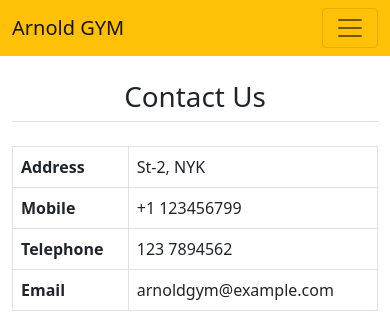
After one commit to codeartisanlab/Gym-Management-System-in-Django-3-Bootstrap-5-and-PostgreSQL, a Django app: page /contact in a window 390 px wide; the page is wider, and only the part inside the window is pictured. The commit adds this page. Shown: the top 324 px of that part. Run offline with Django 3.2, Linux system fonts and the light colour scheme; some libraries are stand-ins or nearby versions.

Commit message:
part-43-contact-us-page-with-email

```diff
--- a/main/templates/base.html
+++ b/main/templates/base.html
@@ -74,7 +74,7 @@
         <a href="{% url 'pagedetail' 2 %}">Privacy</a> ·
         <a href="{% url 'pagedetail' 3 %}">Terms</a> .
         <a href="{% url 'faq' %}">FAQ</a> .
-        <a href="#">Contact Us</a> .
+        <a href="{% url 'contact_page' %}">Contact Us</a> .
     </p>
 </footer>
 
--- /dev/null
+++ b/main/templates/contact_us.html
@@ -0,0 +1,37 @@
+{% extends 'base.html' %}
+{% block content %}
+    <!-- Main Start -->
+    <main>
+		<!-- Services -->
+		<section class="container my-4">
+			<h1 class="text-center mb-4 section-heading border-bottom pb-2">Contact Us</h1>
+			<div class="row">
+				<div class="col-md-6">
+					<table class="table table-bordered">
+						<tr>
+							<th>Address</th>
+							<td>St-2, NYK</td>
+						</tr>
+						<tr>
+							<th>Mobile</th>
+							<td>+1 123456799</td>
+						</tr>
+						<tr>
+							<th>Telephone</th>
+							<td>123 7894562</td>
+						</tr>
+						<tr>
+							<th>Email</th>
+							<td>arnoldgym@example.com</td>
+						</tr>
+					</table>
+				</div>
+				<div class="col-md-6">
+					<iframe src="https://www.google.com/maps/embed?pb=!1m14!1m8!1m3!1d13690.667043024157!2d75.7865279!3d30.9239375!3m2!1i1024!2i768!4f13.1!3m3!1m2!1s0x0%3A0x2b135ce266199a27!2sCode%20Artisan%20Lab!5e0!3m2!1sen!2sin!4v1632159340383!5m2!1sen!2sin" width="600" height="450" style="border:0;" allowfullscreen="" loading="lazy"></iframe>
+				</div>
+			</div>
+		</section>
+		<!-- End -->
+    </main>
+    <!-- End -->
+{% endblock %}
--- a/main/urls.py
+++ b/main/urls.py
@@ -9,6 +9,7 @@ urlpatterns=[
 	path('pagedetail/<int:id>',views.page_detail,name='pagedetail'),
 	path('faq',views.faq_list,name='faq'),
 	path('enquiry',views.enquiry,name='enquiry'),
+	path('contact',views.contact_page,name='contact_page'),
 	path('gallery',views.gallery,name='gallery'),
 	path('gallerydetail/<int:id>',views.gallery_detail,name='gallery_detail'),
 	path('pricing',views.pricing,name='pricing'),
--- a/main/views.py
+++ b/main/views.py
@@ -25,6 +25,10 @@ def page_detail(request,id):
 def faq_list(request):
 	faq=models.Faq.objects.all()
 	return render(request, 'faq.html',{'faqs':faq})
+
+# Contact
+def contact_page(request):
+	return render(request, 'contact_us.html')
 
 # Enquiry
 def enquiry(request):
```
